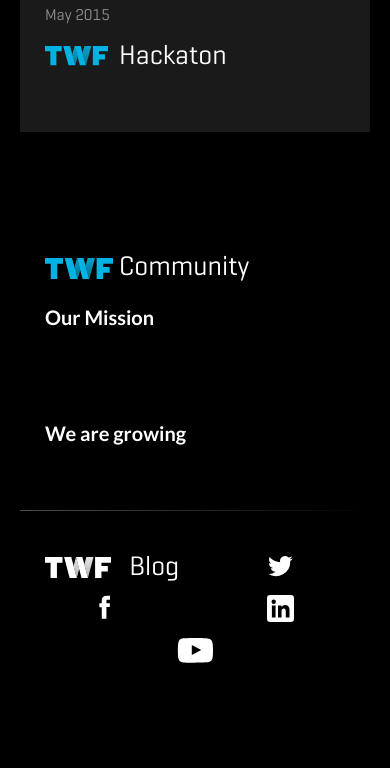
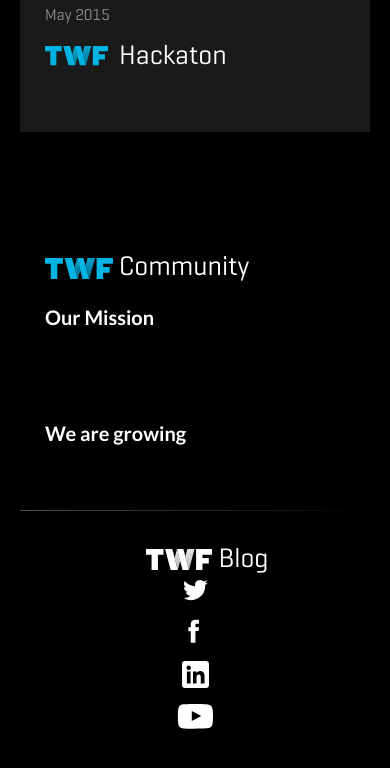
Before and after one commit to aethel/twfHub, a website: page app/index.html in a window 390 px wide. Shown: the part 1474-2242 px from the top of the page. Drawn offline with nearby package versions, Linux system fonts and the light colour scheme; some packages are replaced by stand-ins of ours; files that its build step writes are made by us from their sources; a script that the page names is missing.

Commit message:
links mobile fix

```diff
--- a/app/styles/views/_community.scss
+++ b/app/styles/views/_community.scss
@@ -83,14 +83,13 @@
     }
 
     .inline-list__item {
-        display: inline-block;
-        width: 49%;
+        display: block;
         text-align: center;
+
+        &:first-child > a {
+            display: inline-block;
+        }
     }
 
-     .inline-list__item:last-child {
-        display: inline-block;
-        width: 100%;
-        text-align: center;
-    }
+
 }
```
Also changed, not shown: 1 other file.
